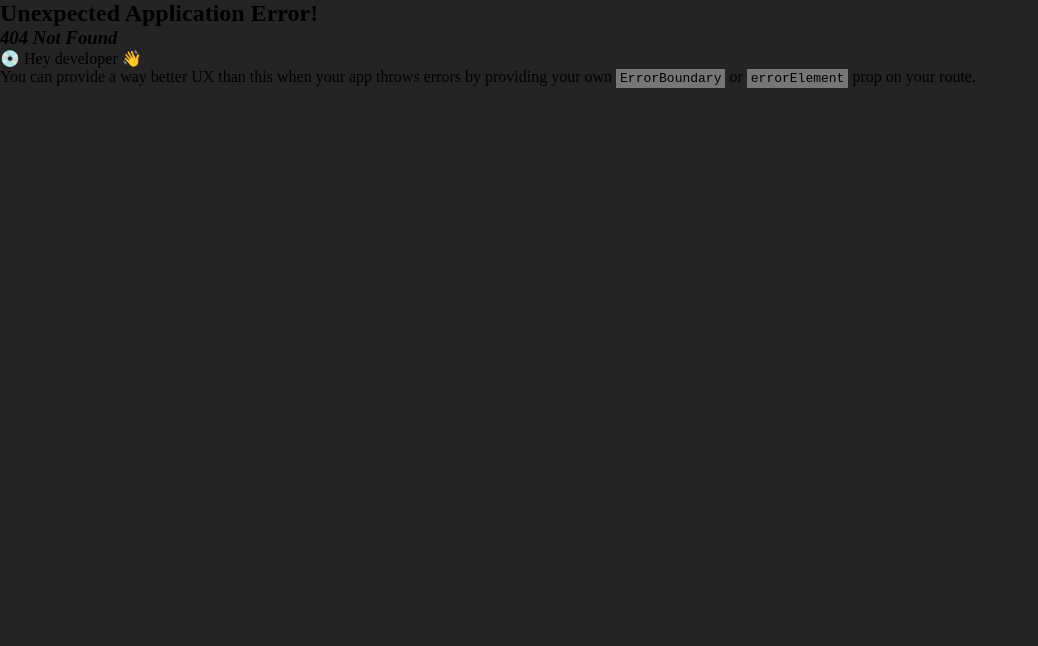
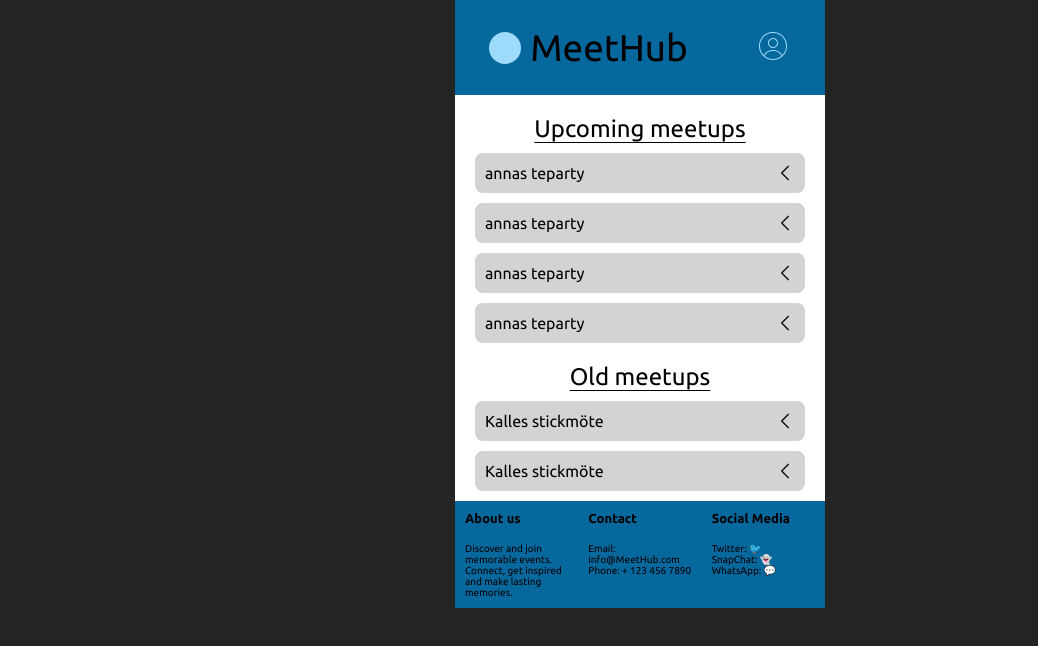
Before and after one commit to rebeckaelin/meetup, a React (Vite) app in the folder client/: page /profile in a window 1280 px wide. Before the commit this address had no page. Shown: the top 646 px of the page, without its empty margins (0-1038 px from the left). Built offline with nearby package versions, Linux system fonts and the light colour scheme.

Commit message:
Lagt in route för Profile samt skapat komponenten + komponent för nya och gamla events

```diff
--- /dev/null
+++ b/client/src/components/OldMeetup.jsx
@@ -0,0 +1,12 @@
+import "../sass/OldMeetup.scss";
+import expandarrow from "../assets/expand-arrow.png";
+const OldMeetup = () => {
+  return (
+    <div className="oldMeetupContainer">
+      Kalles stickmöte
+      <img src={expandarrow} alt="Expand More" className="expandMoreIcon" />
+    </div>
+  );
+};
+
+export default OldMeetup;
--- /dev/null
+++ b/client/src/components/UpcommingMeetup.jsx
@@ -0,0 +1,12 @@
+import "../sass/UpcommingMeetup.scss";
+import expandarrow from "../assets/expand-arrow.png";
+const UpcommingMeetup = () => {
+  return (
+    <div className="upcommingMeetupContainer">
+      annas teparty
+      <img src={expandarrow} alt="Expand More" className="expandMoreIcon" />
+    </div>
+  );
+};
+
+export default UpcommingMeetup;
--- /dev/null
+++ b/client/src/pages/Profile.jsx
@@ -0,0 +1,25 @@
+import Header from "../components/Header";
+import Footer from "../components/Footer";
+import UpcommingMeetup from "../components/UpcommingMeetup";
+import OldMeetup from "../components/OldMeetup";
+import "../sass/Profile.scss";
+const Profile = () => {
+  return (
+    <div className="profileMainContainer">
+      <Header />
+      <div className="meetupBox">
+        <h2>Upcoming meetups</h2>
+        <UpcommingMeetup />
+        <UpcommingMeetup />
+        <UpcommingMeetup />
+        <UpcommingMeetup />
+        <h2>Old meetups</h2>
+        <OldMeetup />
+        <OldMeetup />
+      </div>
+      <Footer />
+    </div>
+  );
+};
+
+export default Profile;
--- a/client/src/routes/router.jsx
+++ b/client/src/routes/router.jsx
@@ -1,12 +1,16 @@
 import { createBrowserRouter } from "react-router-dom";
 
 import StartPage from "../pages/StartPage";
-
+import Profile from "../pages/Profile";
 const router = createBrowserRouter([
   {
     path: "/",
     element: <StartPage />,
   },
+  {
+    path: "/profile",
+    element: <Profile />,
+  },
 ]);
 
 export default router;
--- /dev/null
+++ b/client/src/sass/OldMeetup.scss
@@ -0,0 +1,23 @@
+@import url("https://fonts.googleapis.com/css2?family=Ubuntu:ital,wght@0,300;0,400;0,500;0,700;1,300;1,400;1,500;1,700&display=swap");
+
+.oldMeetupContainer {
+  background: lightgray;
+  color: black;
+  width: 330px;
+
+  padding: 10px;
+  border-radius: 8px;
+  margin: 10px;
+  display: flex;
+  justify-content: space-between;
+  align-items: center;
+}
+
+.expandMoreIcon {
+  height: auto;
+  width: 20px;
+  margin-left: auto;
+  margin: 0;
+  transform: rotate(90deg);
+  cursor: pointer;
+}
--- /dev/null
+++ b/client/src/sass/Profile.scss
@@ -0,0 +1,29 @@
+@import url("https://fonts.googleapis.com/css2?family=Ubuntu:ital,wght@0,300;0,400;0,500;0,700;1,300;1,400;1,500;1,700&display=swap");
+
+.profileMainContainer {
+  background: white;
+  width: 370px;
+  height: 100%;
+  align-items: center;
+  font-family: ubuntu;
+  display: flex;
+  flex-direction: column;
+}
+
+.meetupBox {
+  color: black;
+}
+
+h2 {
+  margin-top: 20px;
+  margin-bottom: 5px;
+  text-underline-offset: 5px;
+  font-weight: 400;
+  display: inline-block;
+  text-decoration: underline;
+  text-decoration-thickness: 0.1px;
+  text-align: center;
+  display: flex;
+  justify-content: center;
+  cursor: pointer;
+}
--- /dev/null
+++ b/client/src/sass/UpcommingMeetup.scss
@@ -0,0 +1,20 @@
+@import url("https://fonts.googleapis.com/css2?family=Ubuntu:ital,wght@0,300;0,400;0,500;0,700;1,300;1,400;1,500;1,700&display=swap");
+
+.upcommingMeetupContainer {
+  background: lightgray;
+  color: black;
+  width: 330px;
+  padding: 10px;
+  border-radius: 8px;
+  margin: 10px;
+  display: flex;
+  justify-content: space-between;
+  align-items: center;
+}
+
+.expandMoreIcon {
+  height: auto;
+  width: 20px;
+  margin-left: auto;
+  margin: 0;
+}
```
Also changed, not shown: client/src/assets/expand-arrow.png (added), 1 other file (tests, documents, lock files or other folders).
